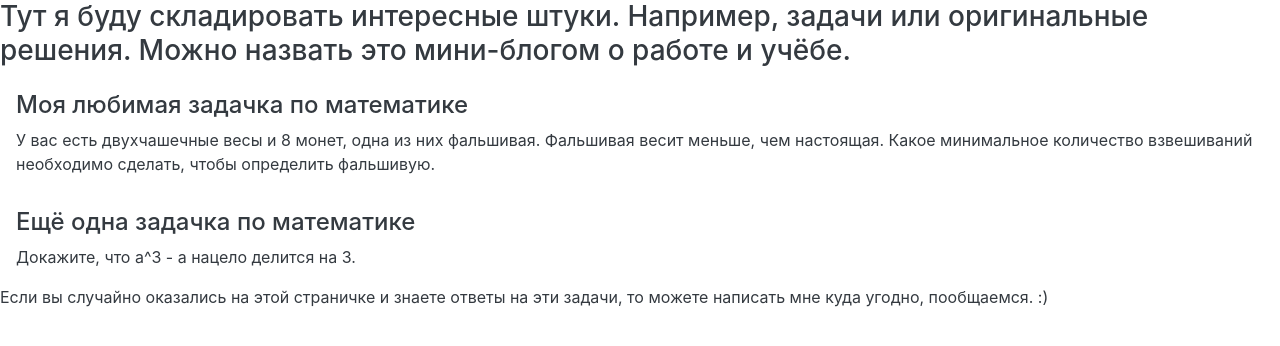
After one commit to flerchy/landing, a Python web app: template spa/templates/stuff.html in a window 1280 px wide. The commit adds this page. Shown: the top 346 px of the page. Run offline with Jinja, Linux system fonts and the light colour scheme; the template is opened without the code that fills it, so the values that code supplies are empty.

Commit message:
spring updates

```diff
--- a/spa/routes.py
+++ b/spa/routes.py
@@ -1,6 +1,7 @@
-from spa.views import index, eng
+from spa.views import index, eng, stuff
 
 
 def setup_routes(app):
     app.router.add_get('/', index)
     app.router.add_get('/english/', eng)
+    app.router.add_get('/stuff/', stuff)
--- a/spa/static/js/my.js
+++ b/spa/static/js/my.js
@@ -7,14 +7,14 @@ let draw = function(a, b, t) {
   	$.lineWidth = 1;
 
   	let my_gradient = $.createLinearGradient(0, 0, 0, h);
-	my_gradient.addColorStop(0, "hsla(200, 100%, 85%, 1");
-	my_gradient.addColorStop(1, "hsla(120, 70%, 75%, 1");
+	my_gradient.addColorStop(0.1, "hsla(260, 100%, 85%, 1");
+	my_gradient.addColorStop(1, "hsla(330, 100%, 85%, 1");
 
 	$.fillStyle = my_gradient;
     $.fillRect(0, 0, w, h);
 
     for (let i = -60; i < 60; i += 10) {
-		$.strokeStyle = 'hsla(180,20%,40%, .16)';
+		$.strokeStyle = 'hsla(0,60%,20%, .16)';
 		$.beginPath();
 		$.moveTo(0, h / 2);
 		for (let j = 0; j < w; j += 1) {
--- a/spa/templates/index.html
+++ b/spa/templates/index.html
@@ -28,6 +28,7 @@
         <div class="inner text-dark">
           <nav class="nav nav-masthead justify-content-center">
             <a class="nav-link text-dark active" href="/">Главная</a>
+            <a class="nav-link text-dark" href="/stuff/">Штуки</a>
             <a class="nav-link text-dark" href="/static/belyanova.pdf">Резюме</a>
             <a class="nav-link text-dark" href="/english/">Ru/En</a>
           </nav>
@@ -36,7 +37,6 @@
 
       <main role="main" class="inner cover">
 
-          <img src="/static/img/me.png" id="test" class="rounded-circle mb-3" style="max-width: 40%">
         <h1 class="cover-heading text-dark text-center">Марина Белянова</h1>
         <p class="lead text-dark">
         <div class="lead text-dark justify-content-center mb-4">
@@ -56,7 +56,7 @@
         </p>
       </main>
 
-      <footer class="mastfoot page-footer mt-auto"><div class="hide-contacts">
+      <footer class="mastfoot page-footer mt-auto"><div class="hide-contacts text-dark">
         Связаться со мной<br> <span class="fa fa-arrow-down"></span>
         </div>
         <div class="inner h5 text-center">
--- /dev/null
+++ b/spa/templates/stuff.html
@@ -0,0 +1,37 @@
+<!DOCTYPE html>
+<html lang="ru">
+<head>
+    <meta charset="UTF-8">
+
+    <meta charset="utf-8">
+    <meta name="viewport" content="width=device-width, initial-scale=1, shrink-to-fit=no">
+    <meta name="description" content="">
+    <meta name="author" content="">
+    <link rel="icon" href="/static/img/icon.png">
+    <!-- Bootstrap core CSS -->
+    <link href="/static/css/bootstrap.min.css" rel="stylesheet">
+
+    <link rel="stylesheet" href="https://cdnjs.cloudflare.com/ajax/libs/font-awesome/4.7.0/css/font-awesome.min.css">
+    <!-- Custom styles for this template -->
+    <title>Stuff</title>
+</head>
+<body class="text-left text-dark">
+<h3>
+    Тут я буду складировать интересные штуки. Например, задачи или оригинальные решения. Можно назвать это мини-блогом о работе и учёбе.
+</h3>
+
+<div class="problems">
+    <div class="cover-container d-flex h-100 p-3 mx-auto flex-column text-dark" style="z-index:1">
+        <h4>Моя любимая задачка по математике</h4>
+        У вас есть двухчашечные весы и 8 монет, одна из них фальшивая. Фальшивая весит меньше, чем настоящая.
+        Какое минимальное количество взвешиваний необходимо сделать, чтобы определить фальшивую.
+    </div>
+
+    <div class="cover-container d-flex h-100 p-3 mx-auto flex-column text-dark" style="z-index:1">
+        <h4>Ещё одна задачка по математике</h4>
+        Докажите, что a^3 - a нацело делится на 3.
+</div>
+    Если вы случайно оказались на этой страничке и знаете ответы на эти задачи, то можете написать мне куда угодно, пообщаемся. :)
+</div>
+</body>
+</html>
--- a/spa/views.py
+++ b/spa/views.py
@@ -10,3 +10,8 @@ async def index(request):
 @aiohttp_jinja2.template('index_eng.html')
 async def eng(request):
     return {'ok': 0}
+
+
+@aiohttp_jinja2.template('stuff.html')
+async def stuff(request):
+    return {'ok': 0}
```
